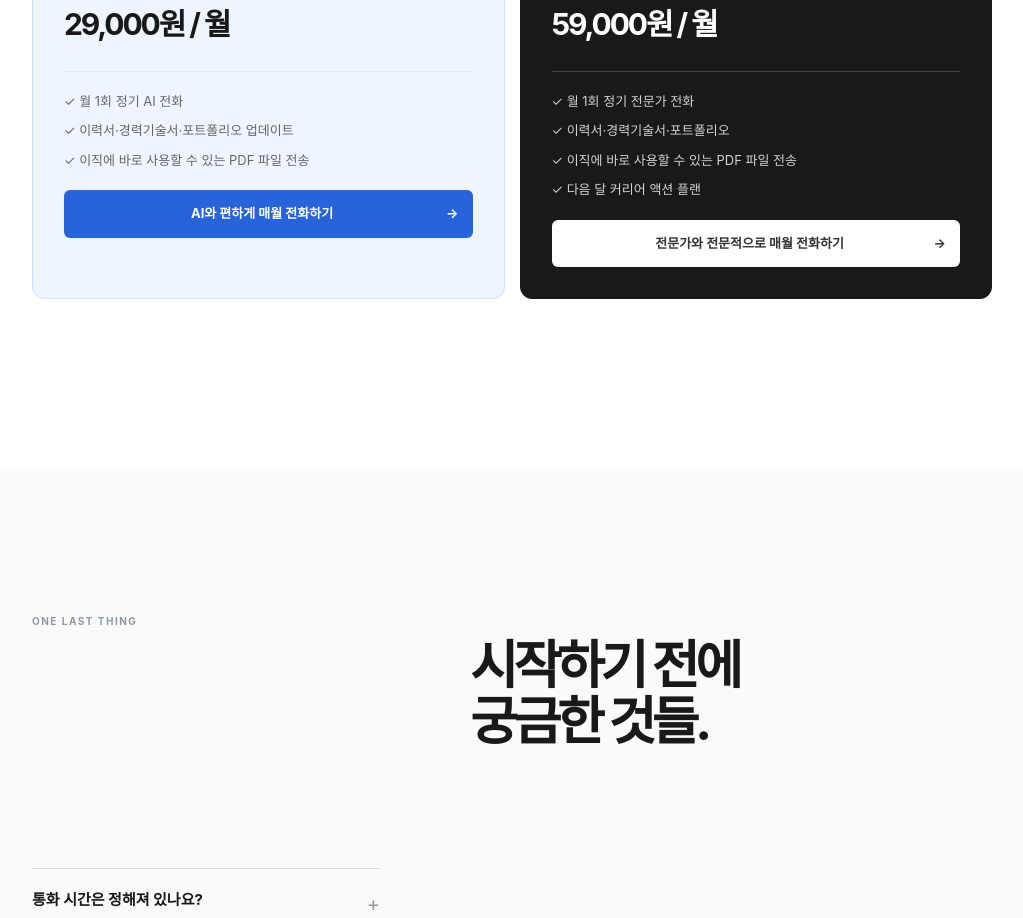
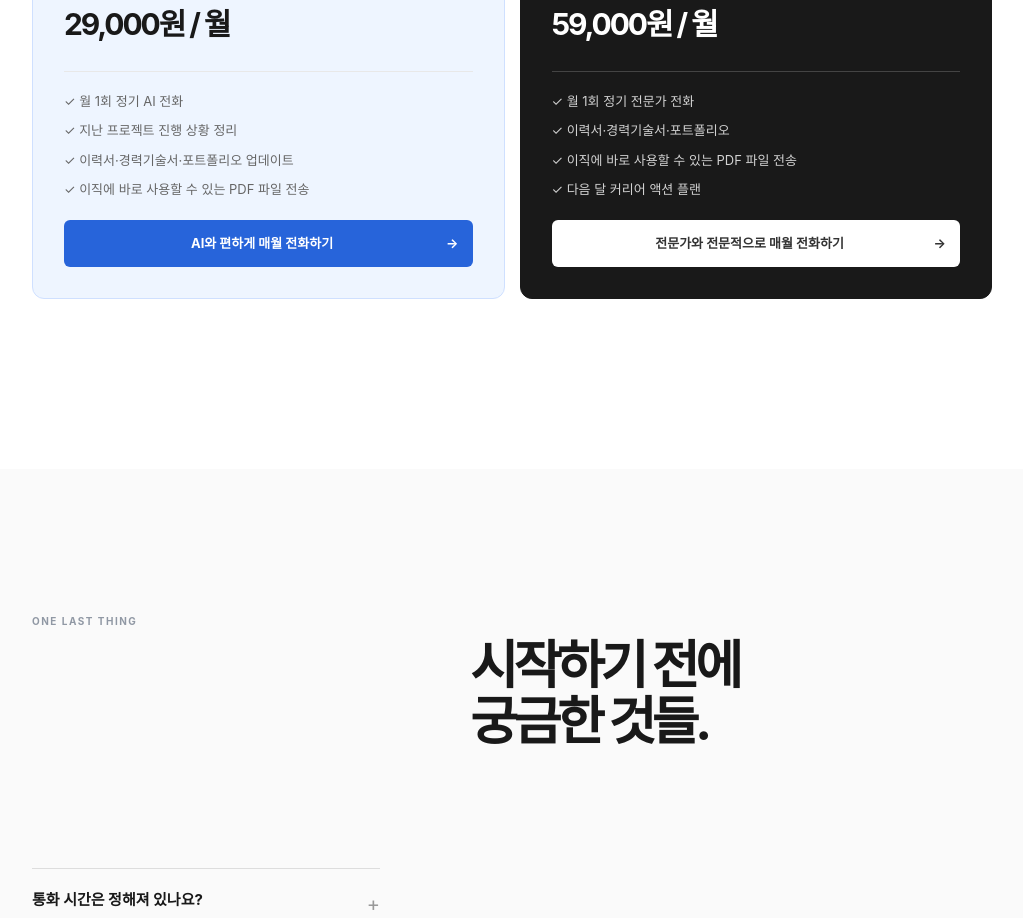
Before and after one commit to lazyresume/ad_check, a Next.js app: page / in a window 1280 px wide. Shown: the part 3760-4678 px from the top of the page, without its empty margins (128-1151 px from the left). Built offline with nearby package versions, Linux system fonts and the light colour scheme; a web font is replaced by a local one.

Commit message:
Align AI and expert plan card actions

```diff
--- a/app/page.tsx
+++ b/app/page.tsx
@@ -4,7 +4,7 @@ import { useEffect, useState } from "react";
 
 type Plan = "ai" | "human";
 const plans: Record<Plan, { label: string; title: string; price: string; desc: string; items: string[] }> = {
-  ai: { label: "AI 전화", title: "커리어 AI", price: "29,000원 / 월", desc: "부담 없는 AI가 매달 당신의 일을 묻습니다.", items: ["월 1회 정기 AI 전화", "이력서·경력기술서·포트폴리오 업데이트", "이직에 바로 사용할 수 있는 PDF 파일 전송"] },
+  ai: { label: "AI 전화", title: "커리어 AI", price: "29,000원 / 월", desc: "부담 없는 AI가 매달 당신의 일을 묻습니다.", items: ["월 1회 정기 AI 전화", "지난 프로젝트 진행 상황 정리", "이력서·경력기술서·포트폴리오 업데이트", "이직에 바로 사용할 수 있는 PDF 파일 전송"] },
   human: { label: "전문가 전화", title: "커리어 전문가", price: "59,000원 / 월", desc: "10년 차 커리어 전문가가 성장을 정리합니다.", items: ["월 1회 정기 전문가 전화", "이력서·경력기술서·포트폴리오", "이직에 바로 사용할 수 있는 PDF 파일 전송", "다음 달 커리어 액션 플랜"] },
 };
 
```
